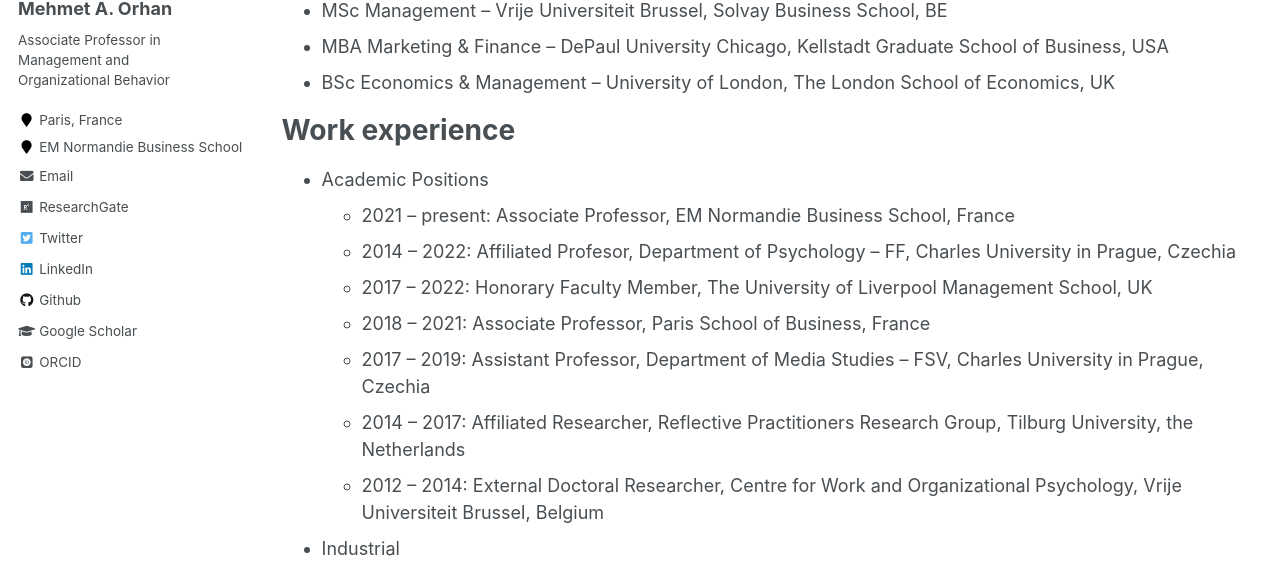
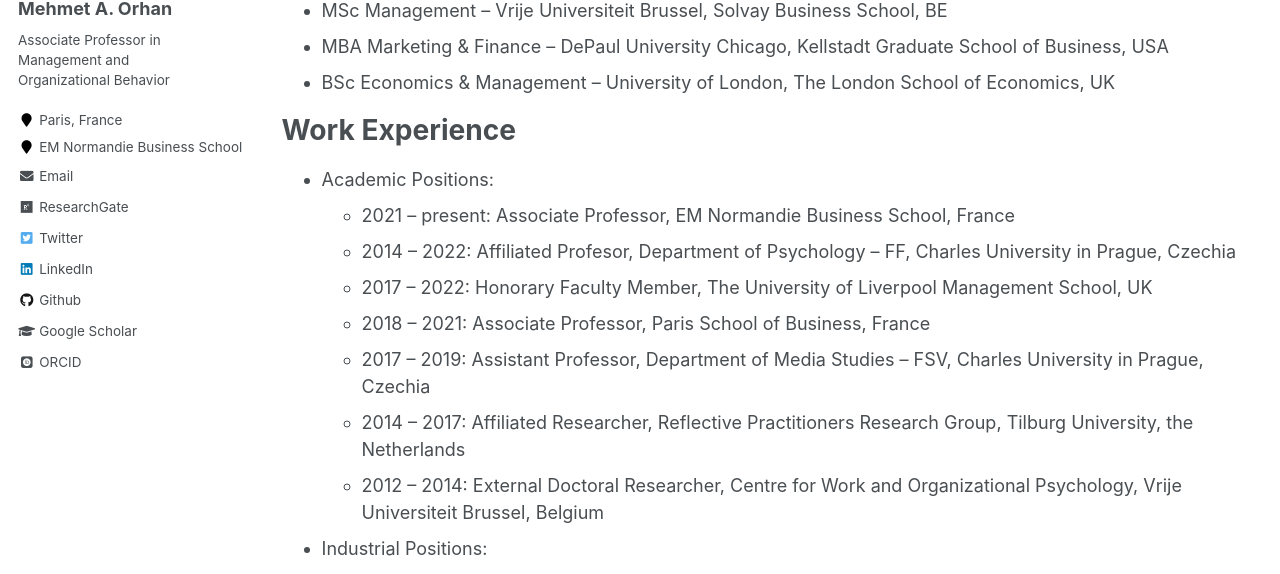
Before and after one commit to maorhan/maorhan.github.io, a Jekyll site: the page built from _pages/cv.md, in a window 1280 px wide and 900 px high. Shown: the part 323-897 px from the top of the window. Built offline with Jekyll 4.4.1, drawn with Linux system fonts in a browser that asks for light colours; some web fonts are replaced; some of the changed text lies outside the part shown.

Commit message:
Update cv.md

```diff
--- a/_pages/cv.md
+++ b/_pages/cv.md
@@ -18,9 +18,9 @@ Education
 * MBA Marketing & Finance – DePaul University Chicago, Kellstadt Graduate School of Business, USA
 * BSc Economics & Management – University of London, The London School of Economics, UK
 
-Work experience
+Work Experience
 ======
-* Academic Positions
+* Academic Positions:
   * 2021 – present: Associate Professor, EM Normandie Business School, France
   * 2014 – 2022: Affiliated Profesor, Department of Psychology – FF, Charles University in Prague, Czechia
   * 2017 – 2022: Honorary Faculty Member, The University of Liverpool Management School, UK
@@ -29,7 +29,7 @@ Work experience
   * 2014 – 2017: Affiliated Researcher, Reflective Practitioners Research Group, Tilburg University, the Netherlands
   * 2012 – 2014: External Doctoral Researcher, Centre for Work and Organizational Psychology, Vrije Universiteit Brussel, Belgium
 
-* Industrial
+* Industrial Positions:
   * 2011 – 2012: Financial Planning and Risk Manager – Electronic Arts CEE – Prague, Czechia
   * 2007 – 2011: Credit Risk Analyst / Process & Reporting Specialist EMEA – ExxonMobil European Downstream Treasury – Prague, Czechia
 
```
Also changed, not shown: other parts of _pages/cv.md (+1 -1 lines).
